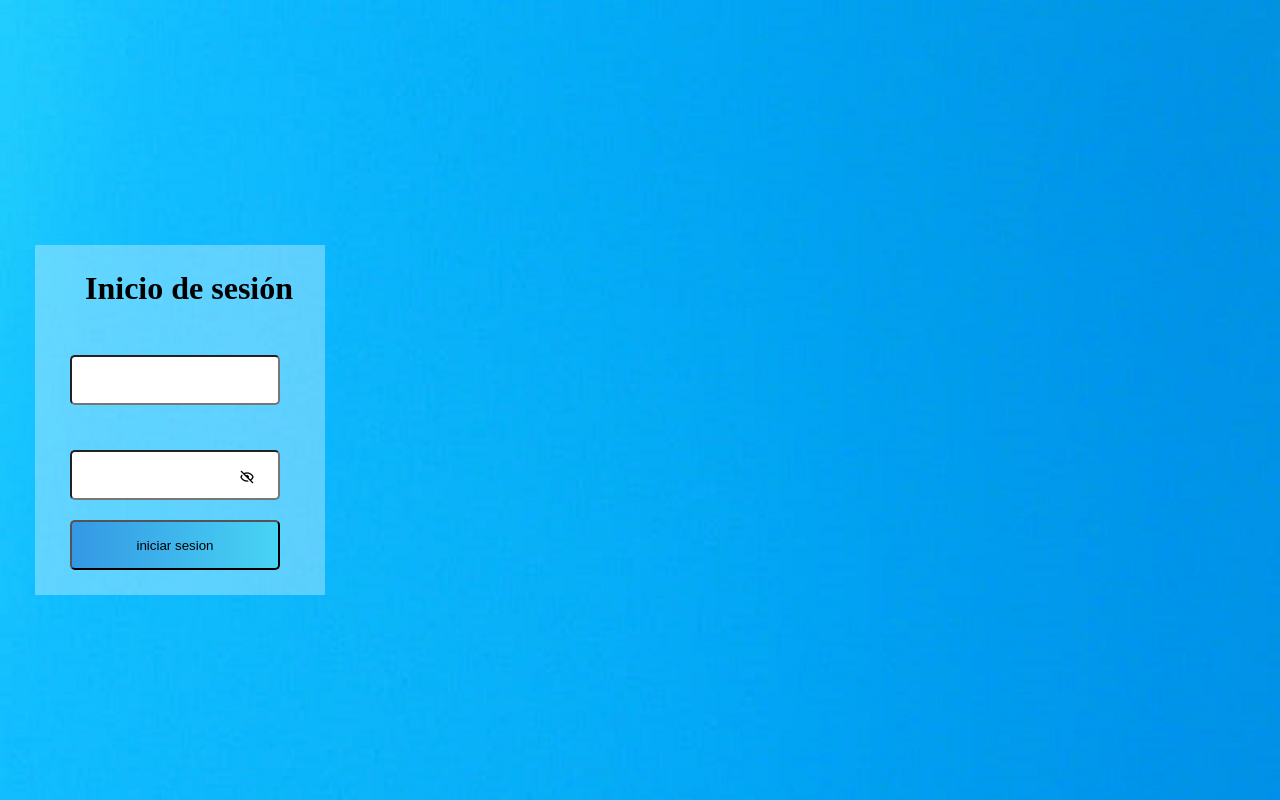
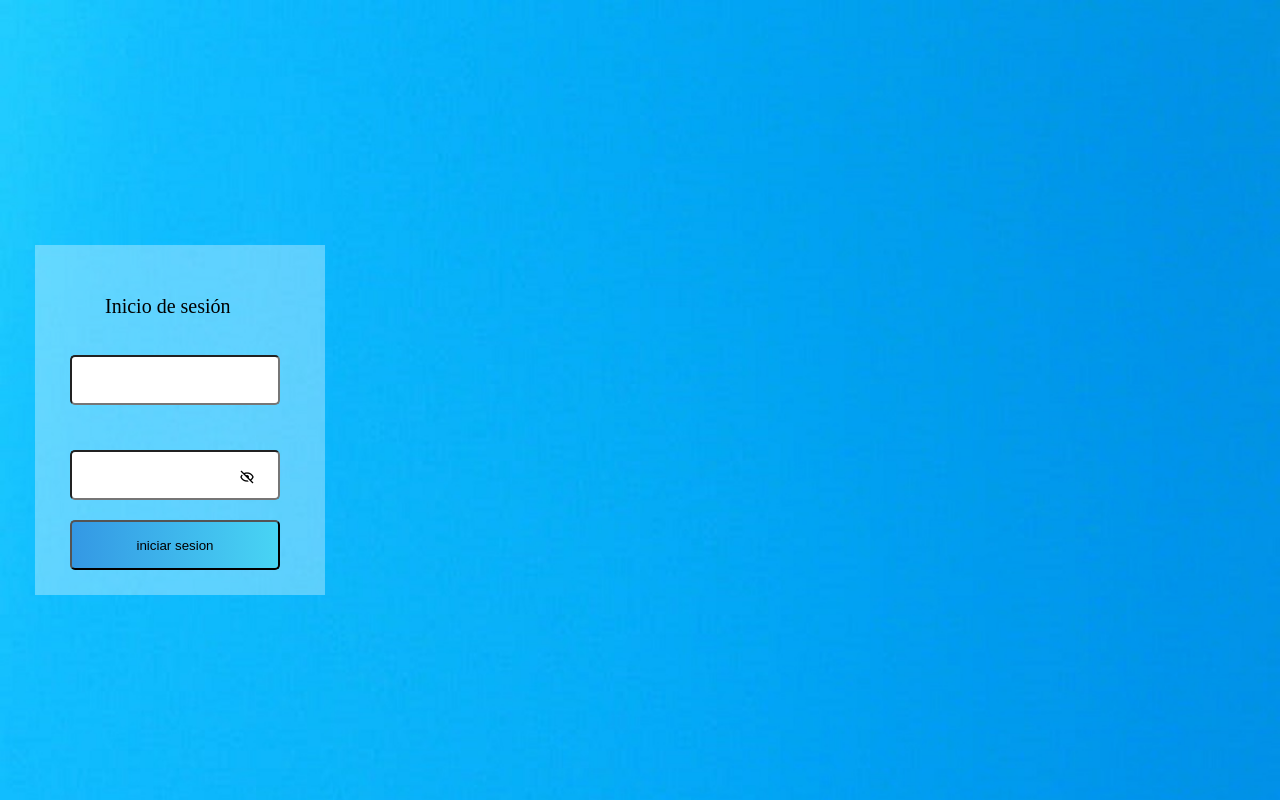
Before and after one commit to felipe16rojas/mobile_2, a plain HTML site: page index.html in a window 1280 px wide. Drawn offline with nearby package versions, Linux system fonts and the light colour scheme.

Commit message:
update-yo

```diff
--- a/css/style.css
+++ b/css/style.css
@@ -71,9 +71,11 @@ body{
 
 h1{
     position: absolute;
-    top: 25px;
-    left: 50px;
+    top: 50px;
+    left: 70px;
     text-align: center;
+    font-size: 20px;
+    font-weight: 500;
 }
 
 .content .btnn:hover{
```
